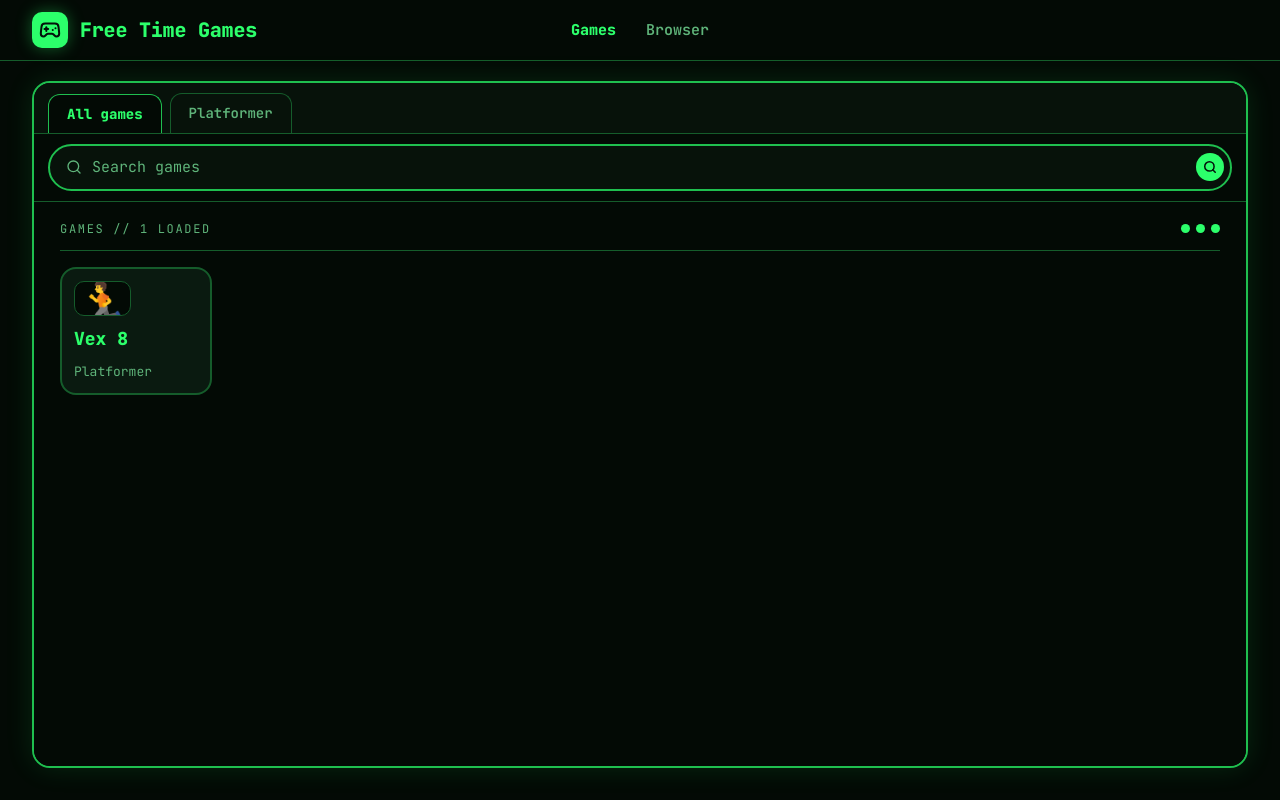
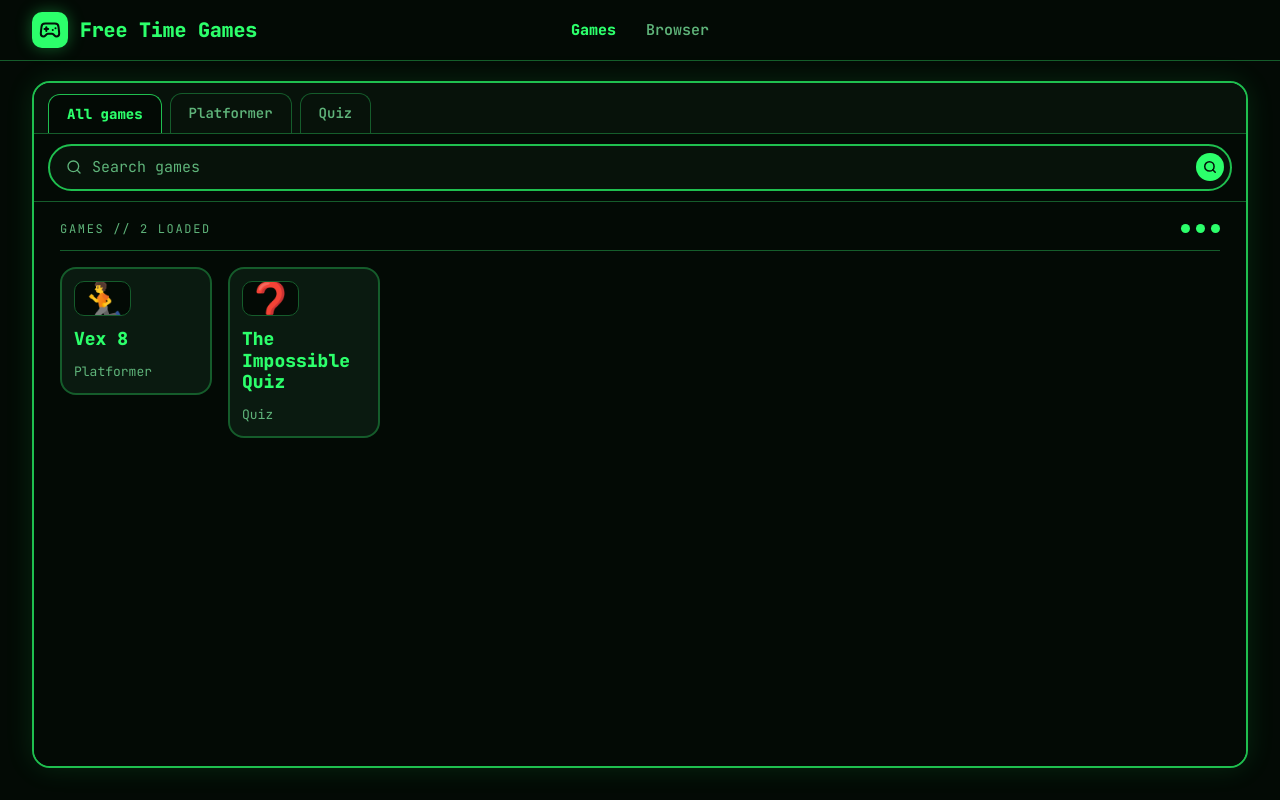
Before and after one commit to Wiederbob/Free-Time-Games, a plain HTML site: page index.html in a window 1280 px wide. Drawn offline with Linux system fonts and the light colour scheme.

Commit message:
Update index.html

```diff
--- a/index.html
+++ b/index.html
@@ -363,12 +363,9 @@ window.SITE = {
 };
 
 window.GAMES = [
-  // Add your games here, one entry per game, separated by commas. Example:
-  // {
-  //   id: "my-game",
-  //   ...
-  // }
-  { id: "vex8", title: "Vex 8", category: "Platformer", url: "games/vex-8.htm", icon: "🏃" },
+  // ...the // example lines can stay here...
+  { id: "vex8", title: "Vex 8", category: "Platformer", url: "games/vex8.htm", icon: "🏃" },
+  { id: "the-impossible-quiz", title: "The Impossible Quiz", category: "Quiz", url: "games/the-impossible-quiz.html", icon: "❓" },
 ];
 </script>
 <script>
```
